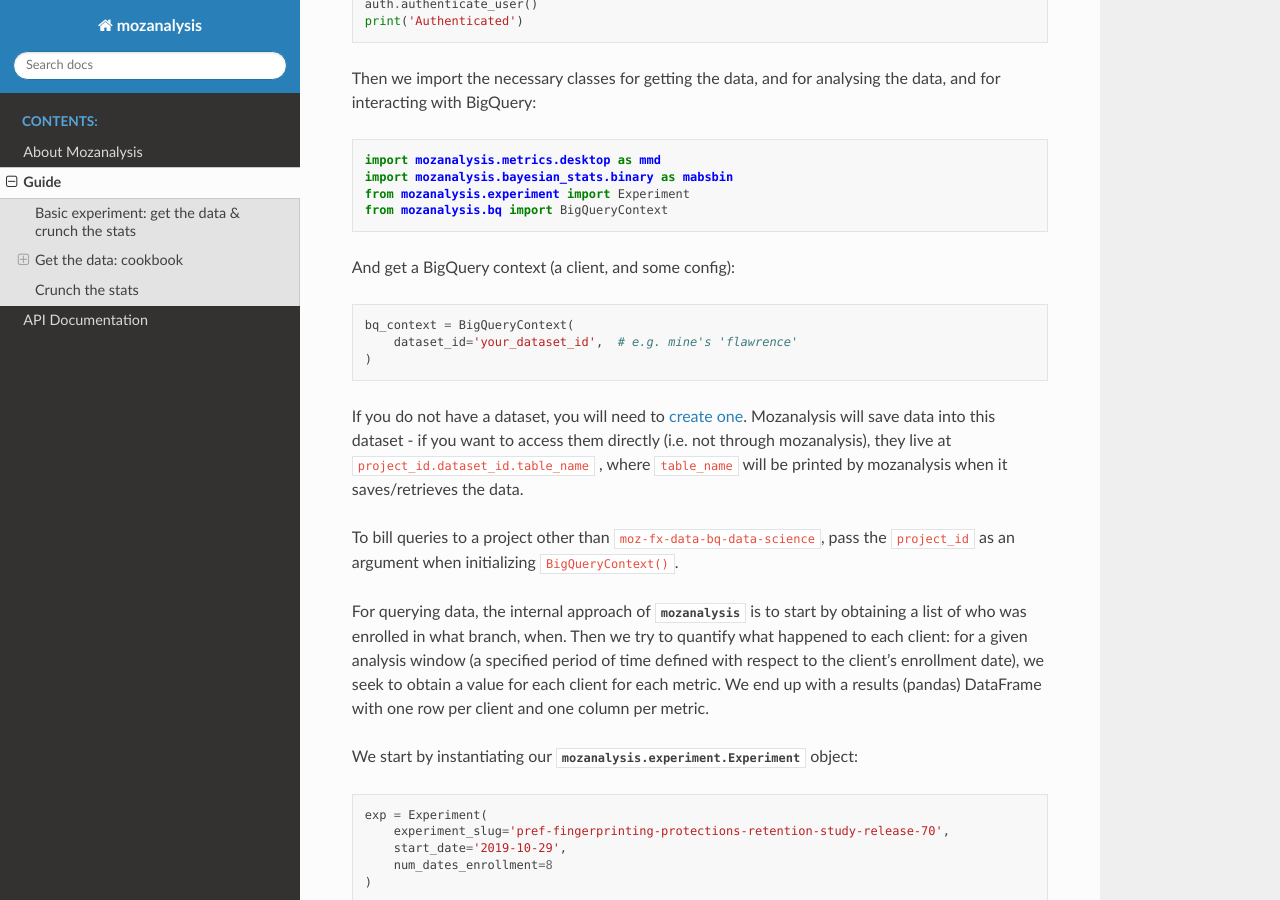
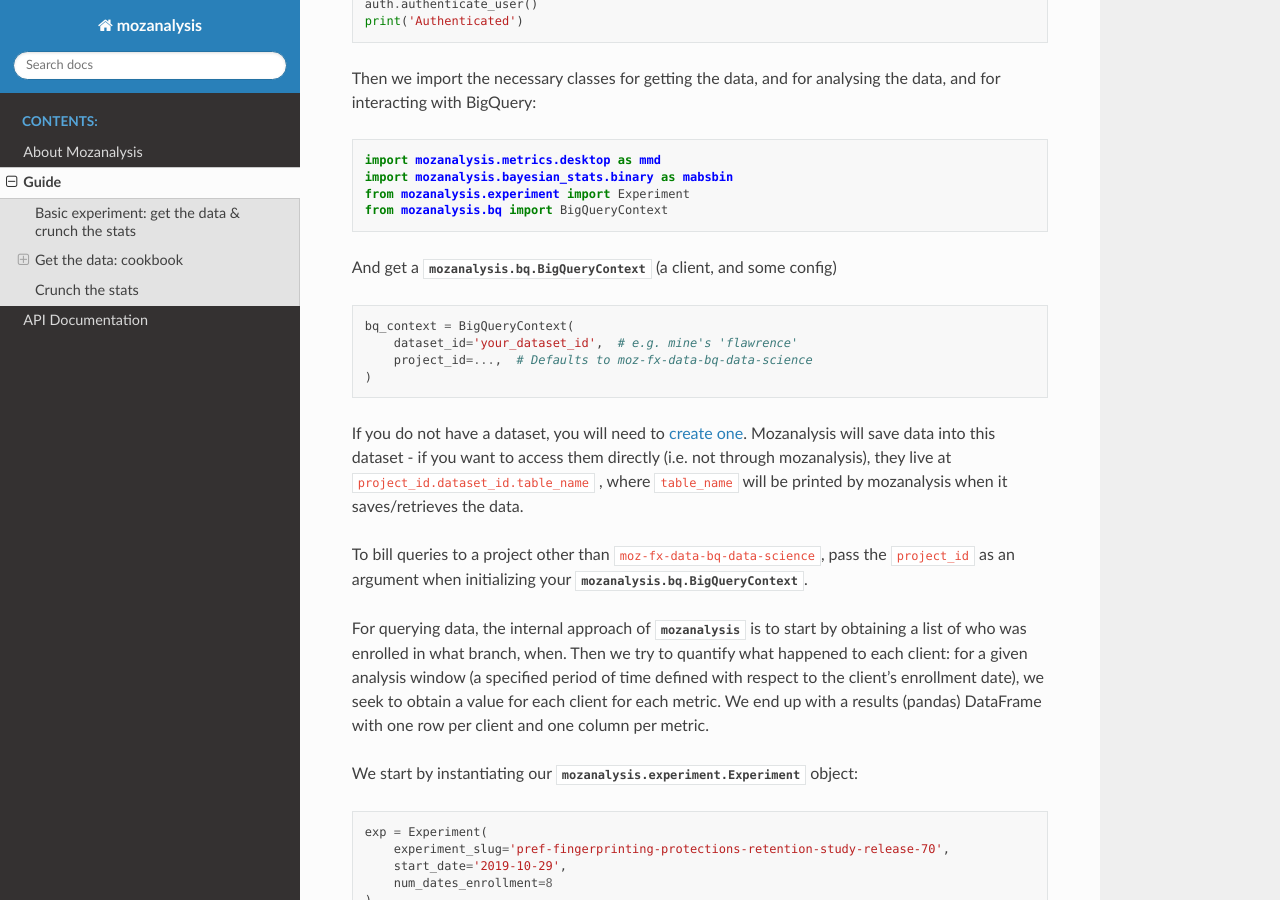
Before and after one commit to mozilla/mozanalysis, a Sphinx documentation site: the page built from docs/guide.rst, in a window 1280 px wide and 900 px high, scrolled down 485 px. Built offline with Sphinx 7.4.7 and the Read the Docs theme 2.0.0, drawn with Linux system fonts in a browser that asks for light colours.

Commit message:
Include documentation for the BQ module

```diff
--- /dev/null
+++ b/docs/api/bq.rst
@@ -0,0 +1,5 @@
+:mod:`mozanalysis.bq`
+-----------------------------
+
+.. automodule:: mozanalysis.bq
+   :members:
--- a/docs/guide.rst
+++ b/docs/guide.rst
@@ -25,15 +25,17 @@
     from mozanalysis.bq import BigQueryContext
 
 
-And get a BigQuery context (a client, and some config)::
+And get a :class:`mozanalysis.bq.BigQueryContext` (a client, and some config)
+::
 
     bq_context = BigQueryContext(
         dataset_id='your_dataset_id',  # e.g. mine's 'flawrence'
+        project_id=...,  # Defaults to moz-fx-data-bq-data-science
     )
 
 If you do not have a dataset, you will need to `create one <https://cloud.google.com/bigquery/docs/datasets#create-dataset>`_. Mozanalysis will save data into this dataset - if you want to access them directly (i.e. not through mozanalysis), they live at ``project_id.dataset_id.table_name`` , where ``table_name`` will be printed by mozanalysis when it saves/retrieves the data.
 
-To bill queries to a project other than ``moz-fx-data-bq-data-science``, pass the ``project_id`` as an argument when initializing ``BigQueryContext()``.
+To bill queries to a project other than ``moz-fx-data-bq-data-science``, pass the ``project_id`` as an argument when initializing your :class:`mozanalysis.bq.BigQueryContext`.
 
 For querying data, the internal approach of :mod:`mozanalysis` is to start by obtaining a list of who was enrolled in what branch, when. Then we try to quantify what happened to each client: for a given analysis window (a specified period of time defined with respect to the client's enrollment date), we seek to obtain a value for each client for each metric. We end up with a results (pandas) DataFrame with one row per client and one column per metric.
 
```
